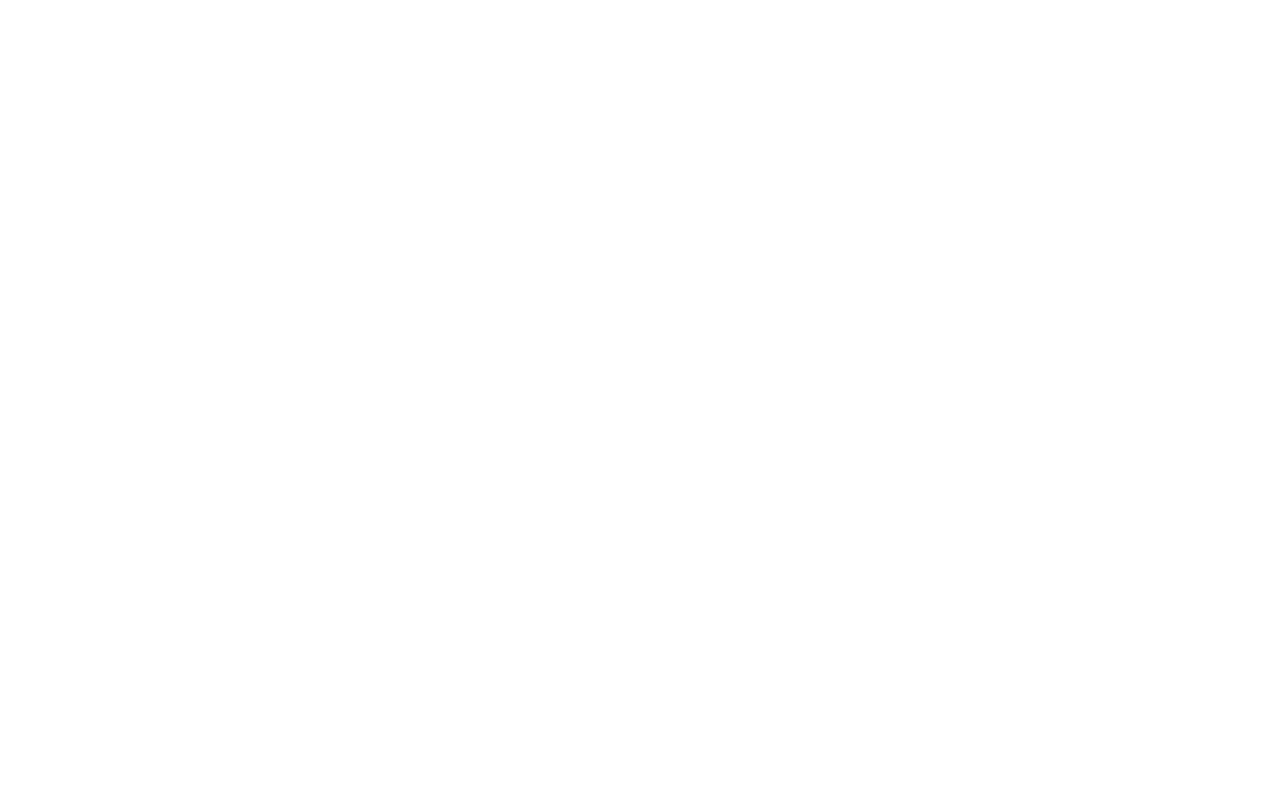
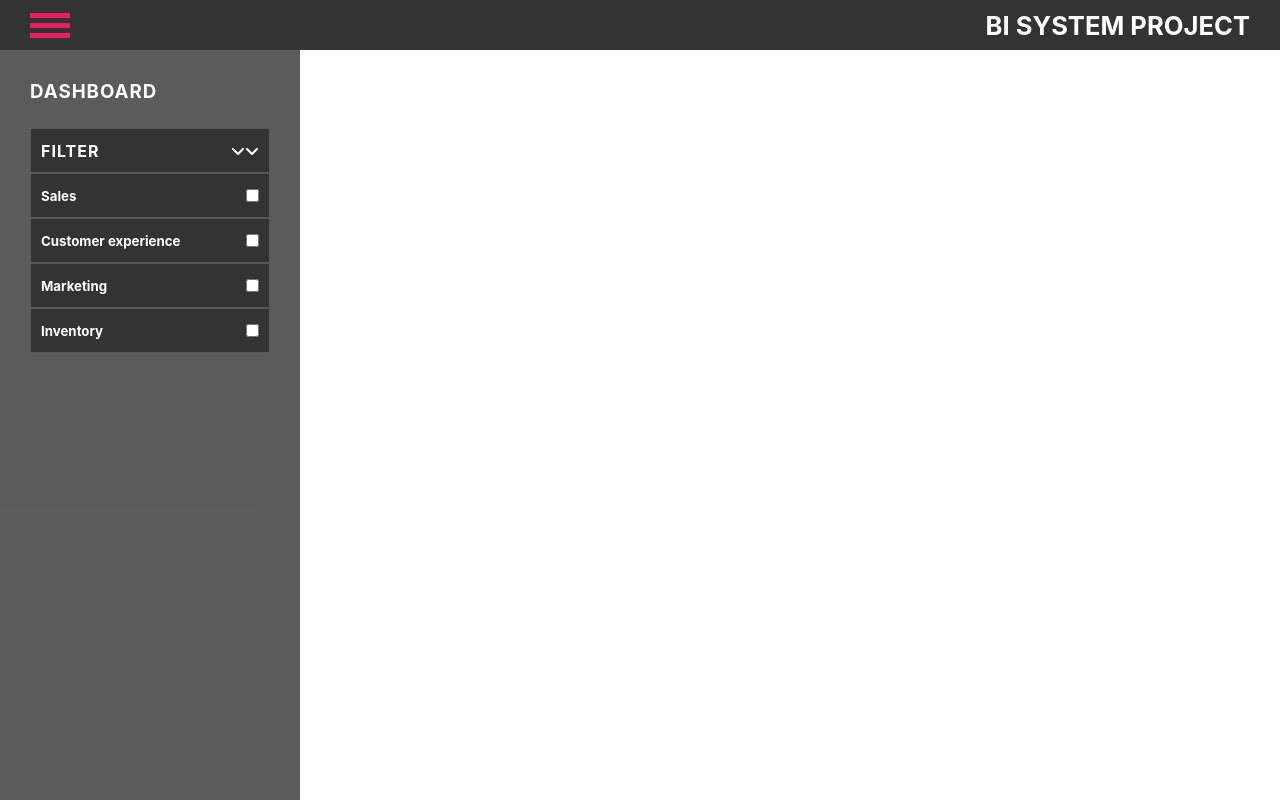
Before and after one commit to Tendaik96/TKChorleyGroup, a React (Create React App) app: page /dashboard in a window 1280 px wide. Before the commit this address had no page. Built offline with nearby package versions, Linux system fonts and the light colour scheme.

Commit message:
working on dashboard filter

```diff
--- a/src/App.tsx
+++ b/src/App.tsx
@@ -1,13 +1,14 @@
 import Home from './Pages/Home/Home';
 import './App.css';
 import { Routes, Route } from 'react-router';
+import Dashboard from './Pages/Dashboard/Dashboard';
 
 
 function App() {
   return (
     <Routes >
       <Route index element={<Home />} />
-
+      <Route path='/dashboard' element={<Dashboard/>} />
     </Routes>
   );
 }
--- a/src/Components/Menu/Menu.module.css
+++ b/src/Components/Menu/Menu.module.css
@@ -2,10 +2,11 @@
     height: 100%;
     width: 100%;
     z-index: 2;
-    width: 250px;
+    width: 300px;
     background-color: rgba(51, 51, 51, 0.8);
     position: absolute;
     top: 0;
+    backdrop-filter: blur(8px);
 
 }
 
@@ -16,7 +17,7 @@
 
 .menuClosed{
     transition: left 1s ease;
-    left: -250px;
+    left: -300px;
  }
 
 .menuOpen ul,  .menuClosed ul{
@@ -50,4 +51,6 @@
 
 .menuList li{
 font-size: 0.8em;
+font-weight: bold;
+letter-spacing: 1px;
 }
--- a/src/Components/Menu/Menu.tsx
+++ b/src/Components/Menu/Menu.tsx
@@ -2,6 +2,7 @@ import React from 'react'
 import styles from './Menu.module.css'
 import { FontAwesomeIcon } from "@fortawesome/react-fontawesome";
 import { faAngleDown } from "@fortawesome/free-solid-svg-icons";
+import { NavLink } from "react-router";
 
 interface MenuProps {
   menuOpen: boolean;
@@ -11,14 +12,24 @@ interface MenuProps {
 export default function Menu({ menuOpen, handleMenuOpen }: MenuProps) {
   return (
     <div className={menuOpen ? styles.menuOpen : styles.menuClosed}>
-      <div className={ styles.arrows} onClick={handleMenuOpen}>
+      <div className={styles.arrows} onClick={handleMenuOpen}>
         <FontAwesomeIcon icon={faAngleDown} className={styles.head} />
         <FontAwesomeIcon icon={faAngleDown} className={styles.head} />
         <FontAwesomeIcon icon={faAngleDown} className={styles.head} />
       </div>
       <ul className={styles.menuList}>
-        <li>Dashboard</li>
-        <li>Reports</li>
+        <NavLink
+          to="/dashboard"
+          style={({ isActive }) => {
+            return isActive
+              ? { color: "#E91E63 ", textUnderlineOffset: '8px', textDecorationThickness: '2px' }
+              : { color: "#000" };
+          }}
+        >
+          <li>Dashboard</li>
+        </NavLink>
+          <li>Reports</li>
+
         <li>Sales Analytics</li>
         <li>Customer Insights</li>
         <li>Product Development</li>
--- a/src/Pages/Dashboard/Dashboard.module.css
+++ b/src/Pages/Dashboard/Dashboard.module.css
@@ -0,0 +1,46 @@
+.dashboardFilter{
+    width: 300px;
+    height: 100vh;
+    padding-top: 10vh;
+    background-color: rgba(51, 51, 51, 0.8);
+    color: #fff;
+}
+
+ .dashboardContainer{
+    width: 80%;
+    display: flex;
+    flex-direction: column;
+    row-gap: 25px;
+    margin: 0 auto;
+}
+
+.dashboardTitle{
+    color: #fff;
+    letter-spacing: 1px;
+}
+
+.filter{
+    background-color: #333;
+
+}
+
+.default{
+    letter-spacing: 1px;
+    cursor: pointer;
+}
+
+.filterOptions div, .default{
+    display: flex;
+    flex-direction: row;
+    align-items: center;
+    justify-content: space-between;
+    padding: 0 10px;
+    height: 45px;
+    border: 1px #595757 solid;
+}
+
+input[type="checkbox"] {
+    accent-color: #E91E63; /* black checkbox */
+    background-color: #fff; /* white background */
+    cursor: pointer;
+}
--- a/src/Pages/Dashboard/Dashboard.tsx
+++ b/src/Pages/Dashboard/Dashboard.tsx
@@ -1,7 +1,50 @@
 import React from 'react'
+import Header from '../../Components/Header/Header'
+import styles from './Dashboard.module.css'
+import { FontAwesomeIcon } from "@fortawesome/react-fontawesome";
+import { faAngleDown } from "@fortawesome/free-solid-svg-icons";
 
 export default function Dashboard() {
   return (
-    <div>Dashboard</div>
-  )
+    <>
+      <Header />
+      <div className={styles.dashboardFilter}>
+        <div className={styles.dashboardContainer}>
+          <h3 className={styles.dashboardTitle}>DASHBOARD</h3>
+          {/* <h4>REFINED BY</h4> */}
+
+          <div className={styles.filter}>
+
+            <div className={styles.default}>
+              <h4>FILTER</h4>
+
+            <div className={styles.arrows} >
+              <FontAwesomeIcon icon={faAngleDown} className={styles.head} />
+              <FontAwesomeIcon icon={faAngleDown} className={styles.head} />
+            </div>
+
+            </div>
+
+            <div className={styles.filterOptions}>
+              <div>
+                <h5>Sales</h5> <input type="checkbox" />{" "}
+              </div>
+              <div>
+                <h5> Customer experience</h5> <input type="checkbox" />
+              </div>
+              <div>
+                <h5> Marketing</h5>
+                <input type="checkbox" />
+              </div>
+              <div>
+                <h5>Inventory</h5>
+                <input type="checkbox" />
+              </div>
+            </div>
+          </div>
+        </div>
+        <div></div>
+      </div>
+    </>
+  );
 }
```
